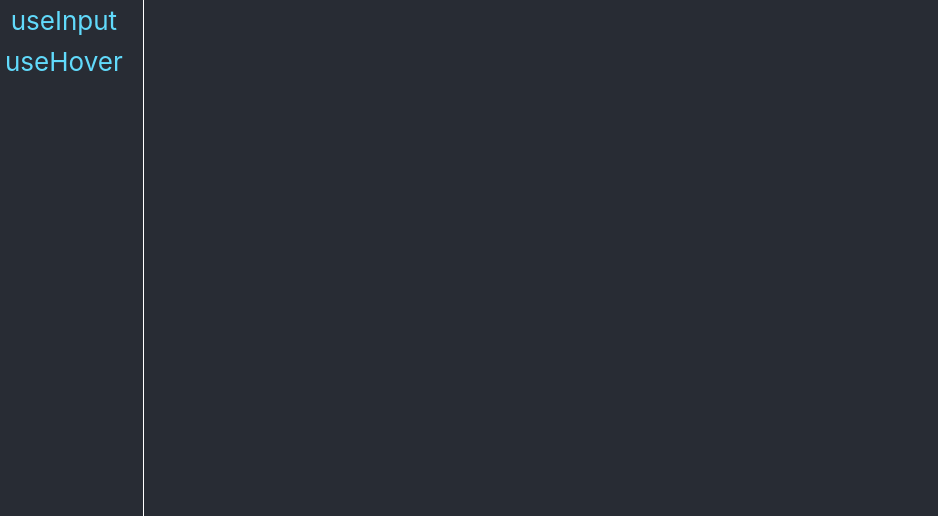
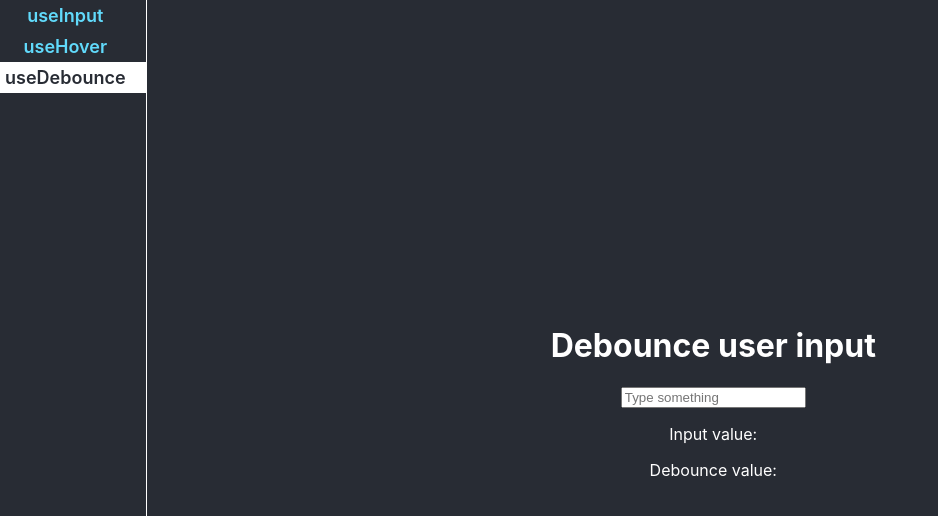
Before and after one commit to miptleha/react-hooks, a React (Create React App) app: page /useDebounce in a window 1280 px wide. Before the commit this address had no page. Shown: the top 516 px of the page, without its empty margins (0-938 px from the left). Built offline with nearby package versions, Linux system fonts and the light colour scheme.

Commit message:
add useDebounce

```diff
--- a/src/App.css
+++ b/src/App.css
@@ -12,7 +12,8 @@
   overflow: auto;
   display: flex;
   flex-direction: column;
-  font-size: calc(10px + 2vmin);
+  font-size: calc(10px + 1vmin);
+  font-weight: 600;
   border-right: 1px solid white;
 }
 
--- a/src/App.jsx
+++ b/src/App.jsx
@@ -2,6 +2,7 @@ import './App.css';
 import { Routes, Route, NavLink } from "react-router-dom";
 import UseInputTest from "./pages/useInputTest";
 import UseHoverTest from "./pages/useHoverTest";
+import UseDebounceTest from "./pages/useDebounceTest";
 
 function App() {
   return (
@@ -9,12 +10,14 @@ function App() {
       <header className="App-header">
         <NavLink className="App-link" to="/useInput">useInput</NavLink>
         <NavLink className="App-link" to="/useHover">useHover</NavLink>
+        <NavLink className="App-link" to="/useDebounce">useDebounce</NavLink>
       </header>
       <main className="App-main">
         <Routes>
           <Route path="/" element={<h1>Select custom hook from left menu</h1>} />
           <Route path="/useInput" element={<UseInputTest />} />
           <Route path="/useHover" element={<UseHoverTest />} />
+          <Route path="/useDebounce" element={<UseDebounceTest />} />
         </Routes>
       </main>
     </div>
--- /dev/null
+++ b/src/hooks/useDebounce.js
@@ -0,0 +1,15 @@
+import { useRef, useCallback } from "react";
+
+export default function useDebounce(cb, delay) {
+    const timerRef = useRef();
+
+    return useCallback((...args) => {
+        if (timerRef.current) {
+            clearInterval(timerRef.current);
+        }
+
+        timerRef.current = setTimeout(() => {
+            cb(...args);
+        }, delay);
+    }, [timerRef, cb, delay]);
+}
--- /dev/null
+++ b/src/pages/useDebounceTest.jsx
@@ -0,0 +1,27 @@
+import React, { useState } from "react";
+import useDebounce from "../hooks/useDebounce";
+
+export default function useDebounceTest() {
+    const [value, setValue] = useState('');
+    const [debValue, setDebValue] = useState('');
+    const debCall = useDebounce(cb, 400);
+
+    const onChange = (e) => {
+        const val = e.target.value;
+        setValue(val);
+        debCall(val);
+    }
+
+    function cb(val) {
+        setDebValue(val);
+    }
+
+    return (
+        <div>
+            <h1>Debounce user input</h1>
+            <p><input onChange={onChange} value={value} placeholder="Type something"/></p>
+            <p>Input value: {value}</p>
+            <p>Debounce value: {debValue}</p>
+        </div>
+    )
+}
```
Also changed, not shown: 1 other file (tests, documents, lock files or other folders).
